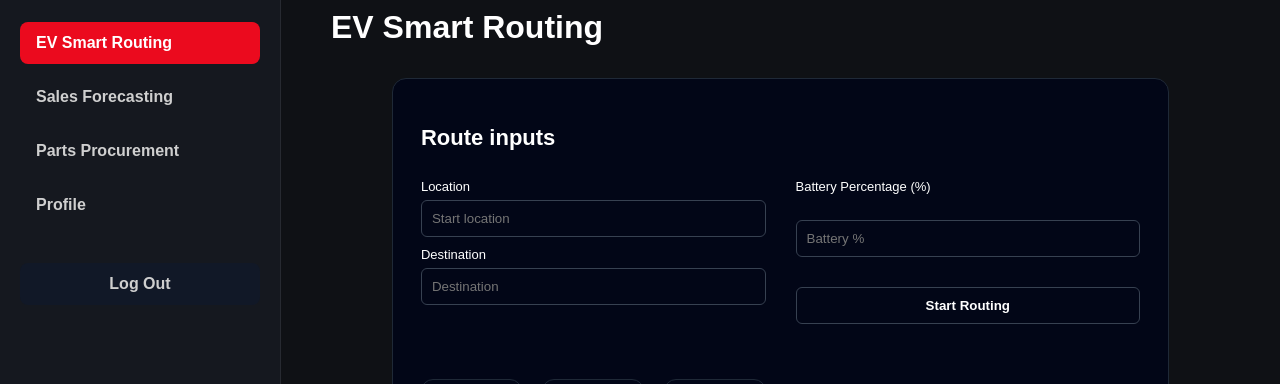
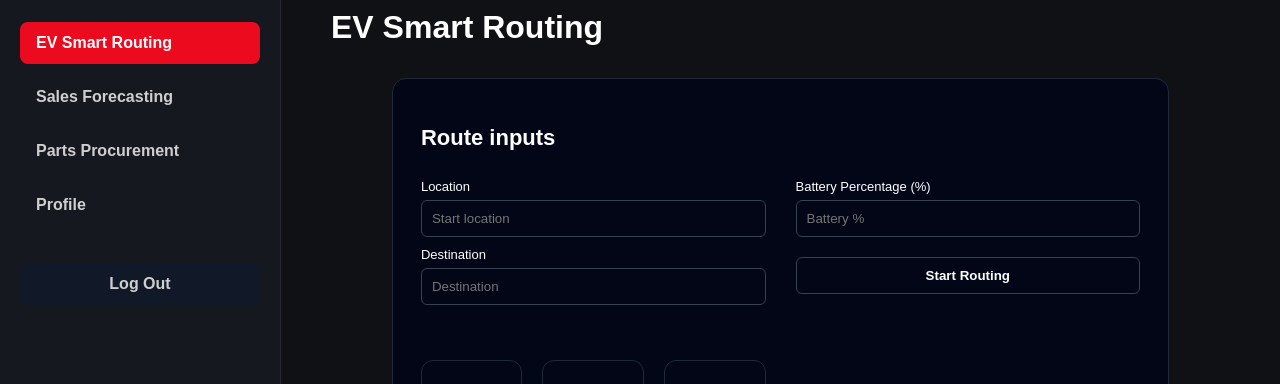
Before and after one commit to charles-balingit/SofdesProject, a Flask app: page /ev-routing in a window 1280 px wide. Shown: the part 133-517 px from the top of the page. Run offline with Flask 3, Linux system fonts and the light colour scheme; the visitor is signed in with stand-in values (Sample User, id 1); grey boxes are pictures that could not be loaded.

```diff
--- a/app/static/css/styles.css
+++ b/app/static/css/styles.css
@@ -925,7 +925,6 @@ select {
 .route-right{
     display:flex;
     flex-direction:column;
-    gap: 20px;
     width: 100%
 }
 
@@ -952,7 +951,7 @@ select {
 }
 
 #routeBtn{
-    margin-top:10px;
+    margin-top:20px;
     padding:10px;
     border: 1px solid #374151;
     border-radius:6px;
```
